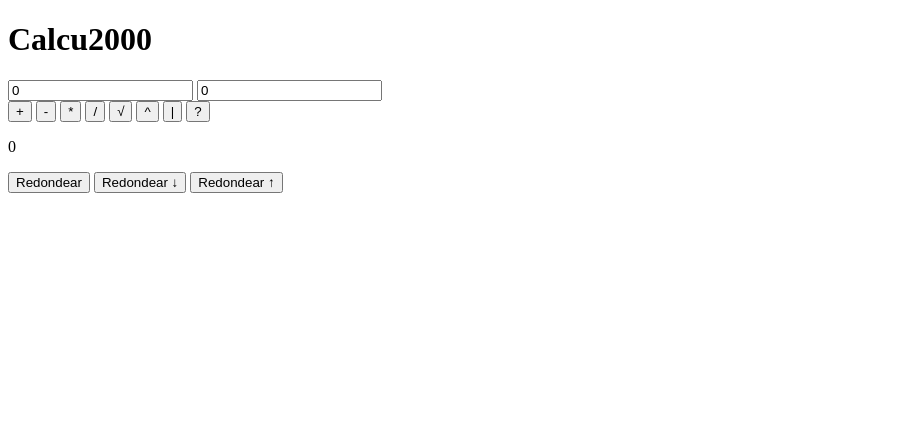
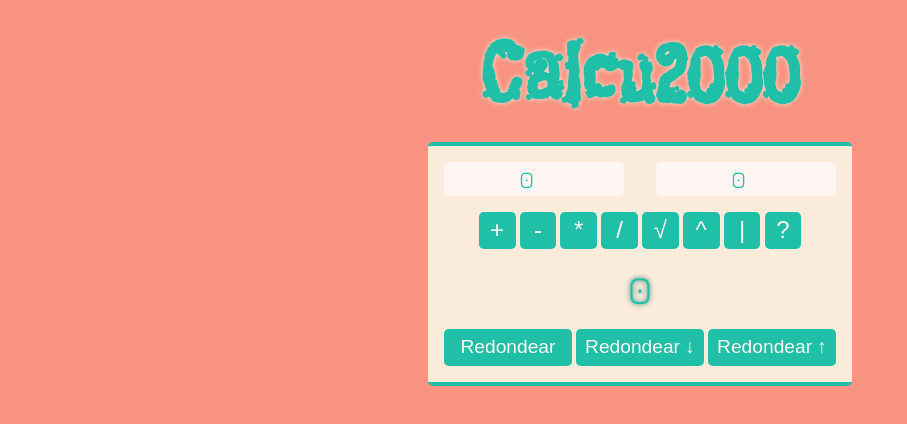
Before and after one commit to NexuSpark/calcu2000, a plain HTML site: page index.html in a window 1280 px wide. Shown: the whole page, without its empty margins (0-907 px from the left). Drawn offline with Linux system fonts and the light colour scheme.

Commit message:
:lipstick: add styles

```diff
--- a/index.html
+++ b/index.html
@@ -6,6 +6,7 @@
     <meta http-equiv="X-UA-Compatible" content="ie=edge">
     <link rel="icon" href="favicon.png" type="image/png">
     <script src="main.js"></script>
+    <link rel="stylesheet" href="main.css">
     <title>Calcu2000</title>
 </head>
 <body>
--- /dev/null
+++ b/main.css
@@ -0,0 +1,109 @@
+:root {
+    --primary-color: #f99381;
+    --primary-color-lighter: #FEF4F2;
+    --secondary-color: #faebdb;
+    --accent-color: #20bfa8;
+    --accent-color-darker: #137365;
+}
+
+@font-face {
+    font-family: "Jura";
+    src: url(fonts/Jura-VariableFont_wght.ttf);
+}
+
+@font-face {
+    font-family: "Flavors";
+    src: url(fonts/Flavors-Regular.ttf);
+}
+
+body {
+    background-color: var(--primary-color);
+    font-family: "Jura", sans-serif;
+}
+
+header {
+    display: flex;
+    justify-content: center;
+    align-items: center;
+    flex-direction: column;
+    width: 100%;
+    padding: 1rem;
+    margin: 0 auto;
+    gap: 1rem;
+    width: fit-content;
+}
+
+main {
+    display: flex;
+    justify-content: space-between;
+    align-items: center;
+    flex-direction: column;
+    width: fit-content;
+    padding: 1rem;
+    margin: 0 auto;
+    gap: 1rem;
+    background-color: var(--secondary-color);
+    border-top: #20bfa8 0.3rem solid;
+    border-bottom: #20bfa8 0.3rem solid;
+    border-radius: 0.3rem;
+}
+
+#inputs {
+    display: flex;
+    justify-content: space-between;
+    align-items: center;
+    width: 100%;
+    gap: 1rem;
+}
+
+h1 {
+    color: var(--accent-color);
+    font-family: "Flavors", sans-serif;
+    font-size: 5rem;
+    text-shadow:#faebdb 0 0 0.3rem;
+    margin: 0;
+}
+
+input {
+    width: 11rem;
+    height: 2rem;
+    border-radius: 0.3rem;
+    border: none;
+    text-align: center;
+    font-size: 1.5rem;
+    font-family: "Jura", sans-serif;
+    background-color: var(--primary-color-lighter);
+    color: var(--accent-color);
+}
+
+#operations > button {
+    width: 2.3rem;
+    font-size: 1.5rem;
+}
+
+#rounders > button {
+    width: 8rem;
+    font-size: 1.2rem;
+}
+
+button {
+    height: 2.3rem;
+    border-radius: 0.3rem;
+    border: none;
+    text-align: center;
+    background-color: var(--accent-color);
+    color: var(--primary-color-lighter);
+}
+
+button:hover {
+    cursor: pointer;
+    background-color: var(--accent-color-darker);
+    color: var(--accent-color);
+}
+
+#result {
+    color: var(--accent-color);
+    font-size: 2.5rem;
+    margin: 0;
+    text-shadow: var(--accent-color-darker) 0 0 0.3rem;
+}
```
